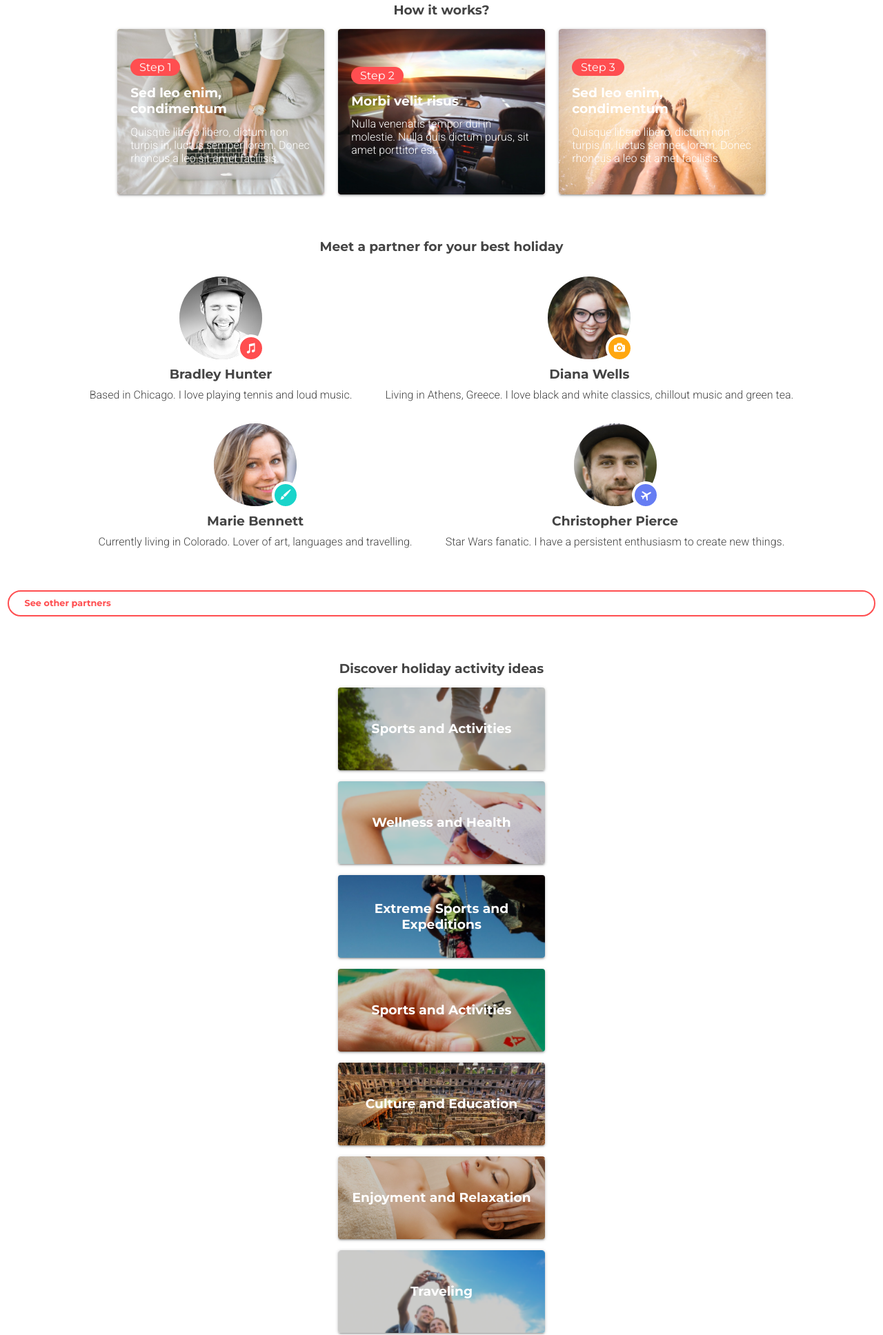
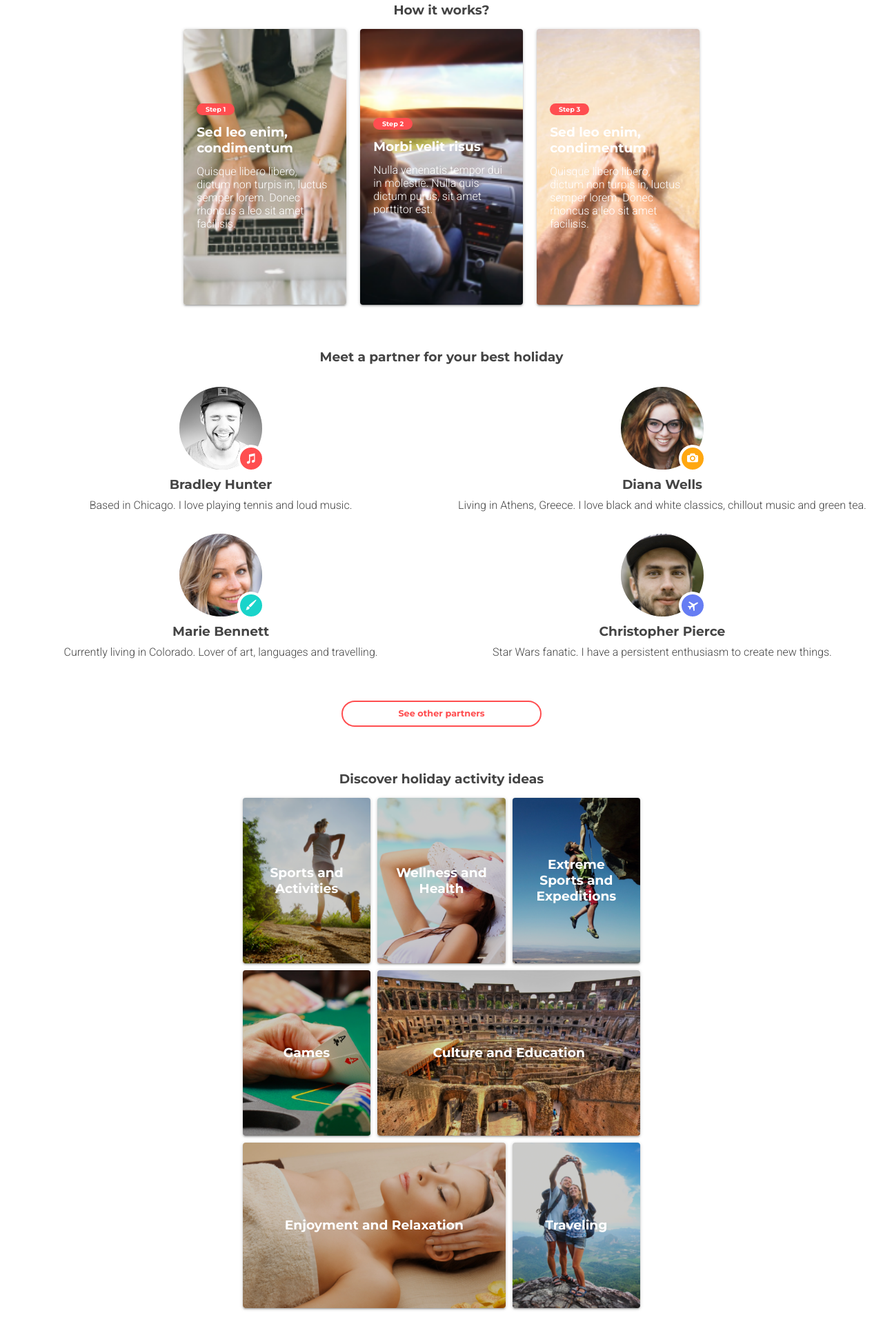
Before and after one commit to itsjuanmatus/dreamsearch-website, a plain HTML site: page index.html in a window 1280 px wide. Shown: the part 829-2765 px from the top of the page at 69% size. Drawn offline with Linux system fonts and the light colour scheme.

Commit message:
added gallery grid for tablet version

```diff
--- a/index.html
+++ b/index.html
@@ -9,10 +9,14 @@
   </head>
   <body>
     <div class="banner">
-      <div class="user-buttons">
-        <button class="btn login">Log in</button>
-        <button class="btn signup">Sign up</button>
+      <div class="nav">
+        <h3 class="mb text-white">DREAMSEARCH</h3>
+        <div>
+          <button class="btn login">Log in</button>
+          <button class="btn signup">Sign up</button>
+        </div>
       </div>
+
       <div class="center">
         <h3 class="mb text-white">DREAMSEARCH</h3>
         <h1 class="text-white">SHARE YOUR HOLIDAY DREAM</h1>
@@ -20,7 +24,7 @@
         <button class="mt-15 btn light-red">Find your holiday partner</button>
       </div>
     </div>
-    <div class="bg-white">
+    <div class="bg-white how-it-works">
       <h3 class="text-gray">How it works?</h3>
       <div class="image-grid">
         <figure class="step">
@@ -30,7 +34,7 @@
             class="step_image"
           />
           <div class="step_text">
-            <div class="step-pill">Step 1</div>
+            <h3 class="step-pill">Step 1</h3>
             <h3>Sed leo enim, condimentum</h3>
             <p>
               Quisque libero libero, dictum non turpis in, luctus semper lorem.
@@ -45,7 +49,7 @@
             class="step_image"
           />
           <div class="step_text">
-            <div class="step-pill">Step 2</div>
+            <h3 class="step-pill">Step 2</h3>
             <h3>Morbi velit risus</h3>
             <p>
               Nulla venenatis tempor dui in molestie. Nulla quis dictum purus,
@@ -60,7 +64,7 @@
             class="step_image"
           />
           <div class="step_text">
-            <div class="step-pill">Step 3</div>
+            <h3 class="step-pill">Step 3</h3>
             <h3>Sed leo enim, condimentum</h3>
             <p>
               Quisque libero libero, dictum non turpis in, luctus semper lorem.
@@ -109,34 +113,34 @@
       </div>
       <button class="btn btn-patterns">See other partners</button>
     </div>
-    <div class="bg-white">
+    <div class="bg-white activities-section">
       <h3 class="text-gray">Discover holiday activity ideas</h3>
       <div class="activities-grid">
-        <div class="activity">
+        <div class="activity a1">
           <img src="./assets/images/Sport.png" alt="Woman running" />
           <h3 class="activity-text">Sports and Activities</h3>
         </div>
-        <div class="activity">
+        <div class="activity a2">
           <img src="./assets/images/Healath.png" alt="Woman running" />
           <h3 class="activity-text">Wellness and Health</h3>
         </div>
-        <div class="activity">
+        <div class="activity a3">
           <img src="./assets/images/Extreme.png" alt="Woman running" />
           <h3 class="activity-text">Extreme Sports and Expeditions</h3>
         </div>
-        <div class="activity">
+        <div class="activity a4">
           <img src="./assets/images/Games.png" alt="Woman running" />
-          <h3 class="activity-text">Sports and Activities</h3>
+          <h3 class="activity-text">Games</h3>
         </div>
-        <div class="activity">
+        <div class="activity a5">
           <img src="./assets/images/Culture.png" alt="Woman running" />
           <h3 class="activity-text">Culture and Education</h3>
         </div>
-        <div class="activity">
+        <div class="activity a6">
           <img src="./assets/images/Enjoyment.png" alt="Woman running" />
           <h3 class="activity-text">Enjoyment and Relaxation</h3>
         </div>
-        <div class="activity">
+        <div class="activity a7">
           <img
             src="./assets/images/Travelling.png"
             alt="Woman running"
--- /dev/null
+++ b/styles/components/_buttons.scss
@@ -0,0 +1,36 @@
+
+.btn {
+  border: none;
+  color: white;
+  font-family: Montserrat;
+  font-size: 0.8rem;
+  padding-inline: 47px;
+  padding-block: 9.3px;
+  border-radius: 40px;
+  font-weight: bold;
+  cursor: pointer;
+}
+
+.login {
+  background: transparent;
+  font-family: "Montserrat";
+  font-weight: 400;
+}
+
+.signup {
+  background: transparent;
+  font-family: "Montserrat";
+  font-weight: 400;
+  border-color: white;
+  border: 2px solid;
+}
+
+
+.search-patterns {
+  padding-block: 0.8rem;
+  margin-top: 0.8rem;
+  max-width: max-content;
+  padding-inline: 5rem;
+  display: flex;
+  justify-self: center;
+}
--- a/styles/index.scss
+++ b/styles/index.scss
@@ -1,10 +1,12 @@
 @import url("https://fonts.googleapis.com/css2?family=Montserrat:wght@400;700&family=Roboto:wght@300&display=swap");
+@import "./sections/_banner.scss", "./text/_headings.scss",
+  "./components/_buttons.scss";
+
 $light-red: #ff4e50;
 $darker-grey: #444444;
 $aqua: #19d4ca;
 $yellowish-orange: #ffa710;
 $cornflower: #667df3;
-$white: #ffffff;
 $brownish-grey: #666666;
 $verylight-grey: #f7f3f2;
 $verylight-pink: #e3e3e3;
@@ -15,75 +17,8 @@ html {
   margin: 0;
 }
 
-h1 {
-  margin: 0;
-  font-family: "Montserrat";
-  size: 3.2rem;
-  text-align: center;
-}
-
-h2 {
-  margin: 0;
-  font-family: "Roboto";
-  size: 1.5rem;
-  text-align: center;
-}
-
-h3 {
-  margin: 0;
-  font-family: "Montserrat";
-  size: 1.4rem;
-  text-align: center;
-}
-
-p {
-  margin: 0;
-  font-family: "Roboto";
-  size: 1.2rem;
-  text-align: center;
-}
-
-.btn {
-  border: none;
-  color: $white;
-  font-family: Montserrat;
-  font-size: 0.8rem;
-  padding-inline: 47px;
-  padding-block: 9.3px;
-  border-radius: 40px;
-  font-weight: bold;
-  cursor: pointer;
-}
-
 .light-red {
   background: $light-red;
-}
-
-.login {
-  background: transparent;
-  font-family: "Montserrat";
-  font-weight: 400;
-}
-
-.signup {
-  background: transparent;
-  font-family: "Montserrat";
-  font-weight: 400;
-  border-color: $white;
-  border: 2px solid;
-}
-
-.banner {
-  background-image: url("/assets/images/backgroundBitmap.png");
-  height: 100%;
-  background-position: center;
-  background-repeat: no-repeat;
-  background-size: cover;
-  background-color: black;
-  margin: 0;
-  display: grid;
-  align-content: center;
-  justify-items: center;
 }
 
 .mb {
@@ -91,7 +26,7 @@ p {
 }
 
 .text-white {
-  color: $white;
+  color: white;
 }
 
 .text-brownish-grey {
@@ -115,13 +50,8 @@ p {
   font-weight: 300;
 }
 
-.user-buttons {
-  position: absolute;
-  margin-top: 1.2rem;
-}
-
 .bg-white {
-  color: $white;
+  color: white;
   padding-block: 2rem;
 }
 
@@ -129,10 +59,10 @@ p {
   color: $darker-grey;
 }
 
+/** HOW IT WORKS **/
+
 .image-grid {
-  display: flex;
-  flex-flow: row;
-  flex-wrap: wrap;
+  display: grid;
   justify-content: center;
   gap: 20px;
 
@@ -188,12 +118,11 @@ p {
   border-radius: 2.5rem;
   max-width: max-content;
   font-family: "Montserrat";
+  font-size: 0.6rem;
 }
 
 .partners-grid {
-  display: flex;
-  flex-flow: row;
-  flex-wrap: wrap;
+  display: grid;
   justify-content: center;
   margin-top: 1rem;
 
@@ -225,10 +154,12 @@ p {
   margin-top: 2.8rem;
   text-align: start;
   padding-left: 1.4rem;
+  max-width: max-content;
 }
 
 .partners {
-  padding-inline: 0.7rem;
+  display: grid;
+  justify-items: center;
 }
 
 .activities-grid {
@@ -299,17 +230,6 @@ p {
   margin-top: 1rem;
 }
 
-.search-patterns {
-  padding-block: 0.8rem;
-  margin-top: 0.8rem;
-  max-width: max-content;
-  padding-inline: 5rem;
-  display: flex;
-  justify-self: center;
-}
-
-
-
 footer {
   padding-block: 2rem;
   border-top: 2px solid $light-red;
@@ -353,6 +273,122 @@ footer {
       gap: 1rem;
     }
   }
+}
 
+@media only screen and (min-width: 768px) {
+  .how-it-works {
+    display: grid;
+    justify-content: center;
+    .image-grid {
+      grid-template-columns: repeat(3, minmax(0, 1fr));
+      justify-content: center;
+      align-content: center;
+      width: 100%;
+      .step {
+        width: 14.75rem;
+        height: 25rem;
+      }
+    }
+  }
+  .partners-grid {
+    grid-template-columns: repeat(2, minmax(0, 1fr));
 
+    .partner {
+      display: grid;
+      justify-content: center;
+      gap: 0.6rem;
+      margin-inline: 0.5rem;
+      padding: 1rem;
+
+      img {
+        margin: auto;
+      }
+      h3 {
+        color: $darker-grey;
+      }
+
+      p {
+        color: $darker-grey;
+      }
+    }
+  }
+  .btn-patterns {
+    color: $light-red;
+    background-color: transparent;
+    border: 2px solid;
+    width: 100%;
+    margin-top: 2.8rem;
+    text-align: center;
+    padding-inline: 5rem;
+    max-width: max-content;
+  }
+
+  .activities-section {
+    display: grid;
+    justify-items: center;
+  }
+  .activities-grid {
+    display: grid;
+    grid-template-columns: repeat(3, 1fr);
+    grid-template-rows: repeat(3, 15rem);
+    grid-gap: 10px;
+    max-width: max-content;
+
+    .a1 {
+      grid-column-start: 1;
+      grid-column-end: 2;
+      grid-row-start: 1;
+      grid-row-end: 2;
+      width: 100%;
+      height: 100%;
+    }
+    .a2 {
+      grid-column-start: 2;
+      grid-column-end: 3;
+      grid-row-start: 1;
+      grid-row-end: 2;
+      width: 100%;
+      height: 100%;
+    }
+    .a3 {
+      grid-column-start: 3;
+      grid-column-end: 4;
+      grid-row-start: 1;
+      grid-row-end: 2;
+      width: 100%;
+      height: 100%;
+    }
+    .a4 {
+      grid-column-start: 1;
+      grid-column-end: 2;
+      grid-row-start: 2;
+      grid-row-end: 3;
+      width: 100%;
+      height: 100%;
+    }
+    .a5 {
+      grid-column-start: 2;
+      grid-column-end: 4;
+      grid-row-start: 2;
+      grid-row-end: 3;
+      width: 100%;
+      height: 100%;
+    }
+    .a6 {
+      grid-column-start: 1;
+      grid-column-end: 3;
+      grid-row-start: 3;
+      grid-row-end: 4;
+      width: 100%;
+      height: 100%;
+    }
+    .a7 {
+      grid-column-start: 3;
+      grid-column-end: 4;
+      grid-row-start: 3;
+      grid-row-end: 4;
+      width: 100%;
+      height: 100%;
+    }
+  }
 }
--- /dev/null
+++ b/styles/sections/_banner.scss
@@ -0,0 +1,38 @@
+.banner {
+  background-image: url("/assets/images/backgroundBitmap.png");
+  height: 100%;
+  background-position: center;
+  background-repeat: no-repeat;
+  background-size: cover;
+  background-color: black;
+  display: grid;
+  margin: 0;
+  align-content: center;
+  justify-items: center;
+}
+
+.nav {
+  position: absolute;
+  display: flex;
+  justify-content: center;
+  align-items: center;
+  margin-top: 1.5rem;
+  width: 100%;
+  h3 {
+    display: none;
+    margin: 0;
+  }
+
+
+}
+
+@media only screen and (min-width: 768px) {
+  .nav {
+    justify-content: space-between;
+    align-items: center;
+    max-width: 90vw;
+    h3 {
+      display:block;
+    }
+  }
+}
--- /dev/null
+++ b/styles/text/_headings.scss
@@ -0,0 +1,31 @@
+h1 {
+  margin: 0;
+  font-family: "Montserrat";
+  size: 3.2rem;
+  text-align: center;
+  color: white;
+}
+
+h2 {
+  margin: 0;
+  font-family: "Roboto";
+  size: 1.5rem;
+  text-align: center;
+  color: white;
+}
+
+h3 {
+  margin: 0;
+  font-family: "Montserrat";
+  size: 1.4rem;
+  text-align: center;
+  color: white;
+}
+
+p {
+  margin: 0;
+  font-family: "Roboto";
+  size: 1.2rem;
+  text-align: center;
+  color: white;
+}
```
Also changed, not shown: styles/components/buttons.css (added), styles/index.css, styles/sections/banner.css (added), styles/text/headings.css (added), 4 other files.
